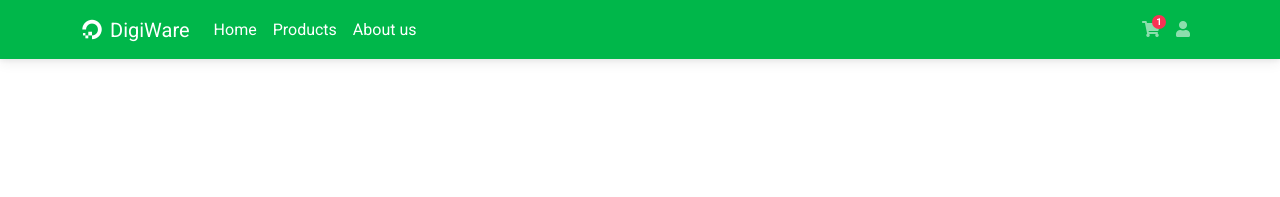
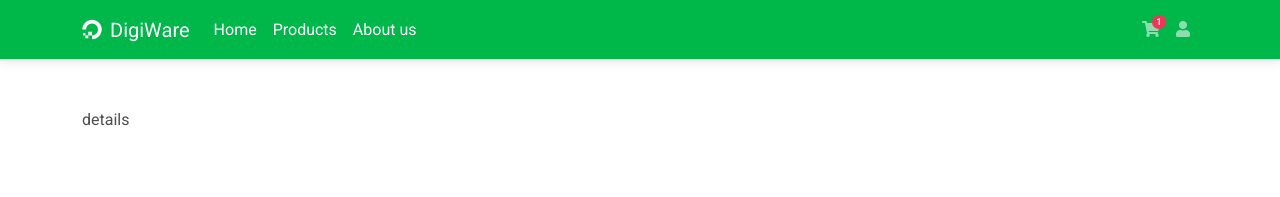
Before and after one commit to markianos/javaScript2, a Vue app in the folder app/: page /product/details/1 in a window 1280 px wide. Shown: the top 197 px of the page. Built offline with nearby package versions, Linux system fonts and the light colour scheme.

Commit message:
productDetail in views

```diff
--- a/app/src/router/index.js
+++ b/app/src/router/index.js
@@ -2,6 +2,8 @@ import Vue from 'vue'
 import VueRouter from 'vue-router'
 import Home from '../views/Home.vue'
 import Products from '../views/Products.vue'
+import ProductDetails from '../views/ProductDetails.vue'
+
 
 Vue.use(VueRouter)
 
@@ -15,6 +17,11 @@ const routes = [
     path: '/Products',
     name: 'Products',
     component: Products
+  },
+  {
+  path: '/product/details/:id',
+  name: 'ProductDetails',
+  component: ProductDetails
   },
   {
     path: '/about',
--- /dev/null
+++ b/app/src/views/ProductDetails.vue
@@ -0,0 +1,15 @@
+<template>
+  <div>
+      details
+  </div>
+</template>
+
+<script>
+export default {
+
+}
+</script>
+
+<style>
+
+</style>
--- a/app/src/views/Products.vue
+++ b/app/src/views/Products.vue
@@ -1,12 +1,12 @@
 <template>
-    <ProductCardDeck />
+    <ProductCardDeck /> <!-- här lägger vi in vår component ProductCardDeck i vår html-template-->
 </template>
 
 <script>
-import ProductCardDeck from '../components/products/ProductCardDeck'
+import ProductCardDeck from '../components/products/ProductCardDeck' // importerar vår component
 import { mapActions } from 'vuex' // importerar mapActions från Vuex
 export default {
-    components: {
+    components: { // definierar vår component
         ProductCardDeck
     },
     methods: {
```
